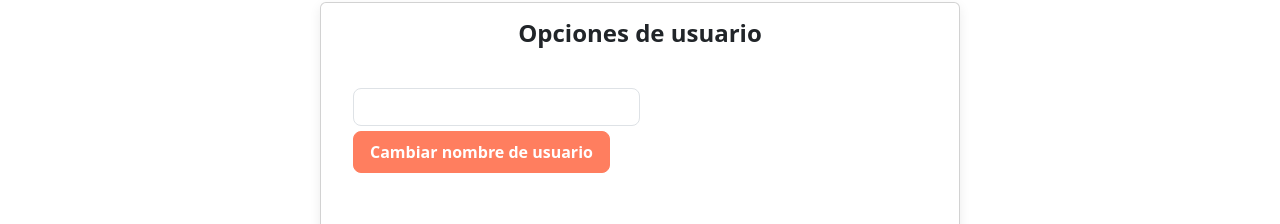
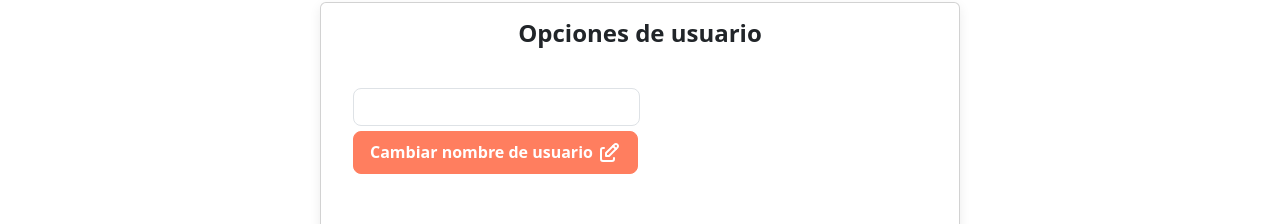
Before and after one commit to juancruz12345/Recetapp, a React (Vite) app in the folder frontend/recetapp/: page /usuario/1 in a window 1280 px wide. Shown: the part 128-352 px from the top of the page. Built offline with nearby package versions, Linux system fonts and the light colour scheme; no server answers.

Commit message:
settings

```diff
--- a/frontend/recetapp/components/Icons.jsx
+++ b/frontend/recetapp/components/Icons.jsx
@@ -183,3 +183,9 @@ export function SunIcon(){
         <svg  xmlns="http://www.w3.org/2000/svg"  width="24"  height="24"  viewBox="0 0 24 24"  fill="none"  stroke="currentColor"  strokeWidth="2"  strokeLinecap="round"  strokeLinejoin="round"  className="icon icon-tabler icons-tabler-outline icon-tabler-sun"><path stroke="none" d="M0 0h24v24H0z" fill="none"/><path d="M12 12m-4 0a4 4 0 1 0 8 0a4 4 0 1 0 -8 0" /><path d="M3 12h1m8 -9v1m8 8h1m-9 8v1m-6.4 -15.4l.7 .7m12.1 -.7l-.7 .7m0 11.4l.7 .7m-12.1 -.7l-.7 .7" /></svg>
     )
 }
+
+export function EditIcon(){
+    return(
+        <svg  xmlns="http://www.w3.org/2000/svg"  width="24"  height="24"  viewBox="0 0 24 24"  fill="none"  stroke="currentColor"  strokeWidth="2"  strokeLinecap="round"  strokeLinejoin="round"  className="icon icon-tabler icons-tabler-outline icon-tabler-edit"><path stroke="none" d="M0 0h24v24H0z" fill="none"/><path d="M7 7h-1a2 2 0 0 0 -2 2v9a2 2 0 0 0 2 2h9a2 2 0 0 0 2 -2v-1" /><path d="M20.385 6.585a2.1 2.1 0 0 0 -2.97 -2.97l-8.415 8.385v3h3l8.385 -8.415z" /><path d="M16 5l3 3" /></svg>
+    )
+}
--- a/frontend/recetapp/components/User.jsx
+++ b/frontend/recetapp/components/User.jsx
@@ -3,7 +3,7 @@ import { Header } from "./Header";
 import { useUserContext } from "../context/UserContext";
 import { useState } from "react";
 import { useNavigate } from "react-router-dom";
-import { Xicon, XCircle, Check } from "./Icons";
+import { Xicon, XCircle, Check, EditIcon } from "./Icons";
 
 
 export default function User(){
@@ -31,23 +31,7 @@ export default function User(){
           }
         }
       )
-      /*const response = await fetch(`https://recetapp-8vna.onrender.com/usuario/${user?.id}`, {
-        method: "PUT",
-        headers: { "Content-Type": "application/json" },
-        body: JSON.stringify({ username }), // No es necesario email: email
-      });
-      if (!response.ok) {
-        const data = await response.json();
-        console.log(data.error)
-        setShow(true)
-        setErrMsg(data.error || "Error al actualizar el usuario")
-        throw new Error(data.message || "Error al actualizar el usuario");
-      }
-      console.log("usuario actualizado");
-      setShow(true)
-      setErrMsg('')
-      return response.json();
-*/
+
     }
 
 
@@ -104,7 +88,7 @@ export default function User(){
                   <p>{profile?.username}</p>
                     <Form.Control style={{marginBottom:'5px', width:'50%'}} onChange={handleUpdate} >
                     </Form.Control>
-                    <Button type="submit">Cambiar nombre de usuario</Button>
+                    <Button type="submit">Cambiar nombre de usuario <EditIcon/></Button>
                   </Form>
                     <Button variant="danger" onClick={deleteUser} style={{width:'30%', marginTop:'40px'}}>Eliminar usuario <Xicon></Xicon></Button>
                 </Card.Body>
```
Also changed, not shown: 1 other file (tests, documents, lock files or other folders).
